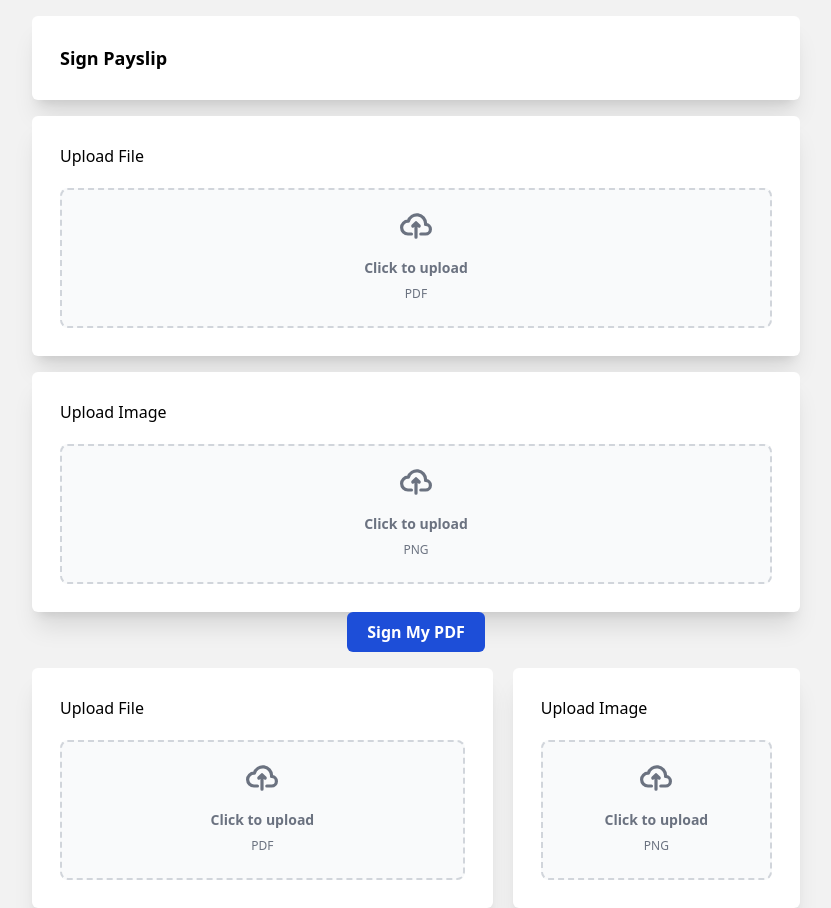
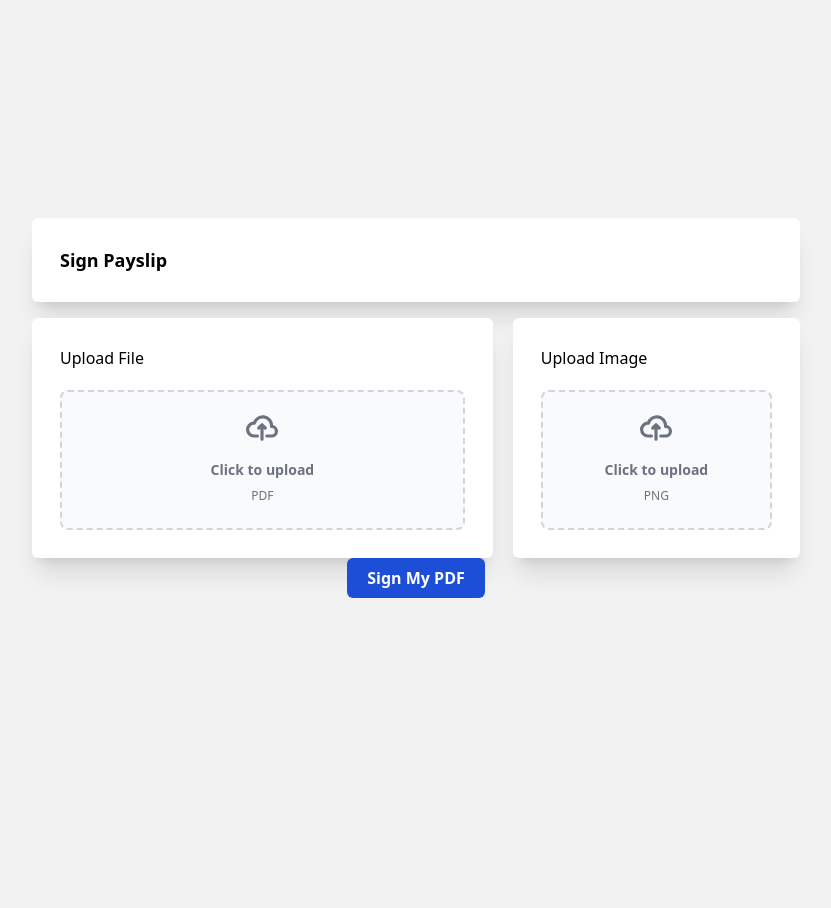
Before and after one commit to sunkenquest/payslip-e-sig, a Vue app: page / in a window 1280 px wide. Shown: the whole page, without its empty margins (224-1055 px from the left). After the commit the page ends 800 px from the top, so only its background shows below. Built offline with nearby package versions, Linux system fonts and the light colour scheme.

Commit message:
fix: error when merging

```diff
--- a/src/Pages/HomePage.vue
+++ b/src/Pages/HomePage.vue
@@ -1,18 +1,16 @@
 <template>
   <div class="flex flex-col justify-center items-center min-h-screen">
     <TitleMolecule />
-    <FileUploadOrganism />
-    <ImageUploadOrganism />
+    <div class="flex flex-col md:flex-row w-full md:w-[60%] items-center space-y-5 md:space-y-4 md:space-x-5">
+      <FileUploadOrganism class="w-full flex-2" />
+      <ImageUploadOrganism class="w-full flex-1" />
+    </div>
     <div>
       <input @click="pdfSignStore.SignPdf"
         class="font-bold text-white bg-blue-700 rounded-md py-2 px-5 cursor-pointer active:bg-blue-400" type="button"
         value="Sign My PDF" />
       <iframe v-if="pdfSignStore.signedPdf" :src="pdfSignStore.signedPdf.toString()" width="600" height="500"
         frameborder="0"></iframe>
-    </div>
-    <div class="flex flex-col md:flex-row w-full md:w-[60%] items-center space-y-5 md:space-y-4 md:space-x-5">
-      <FileUploadOrganism class="w-full flex-2" />
-      <ImageUploadOrganism class="w-full flex-1" />
     </div>
   </div>
 </template>
--- a/src/components/Organisms/FileUploadOrganism.vue
+++ b/src/components/Organisms/FileUploadOrganism.vue
@@ -36,8 +36,7 @@ const handleFileChange = (selectedFile: File) => {
       }
     };
     reader.readAsDataURL(selectedFile);
-    pdfSignStore.uploadPdf(file);
-    reader.readAsDataURL(file);
+    pdfSignStore.uploadPdf(selectedFile);
   } else {
     console.error('Invalid file type. Only PDFs are allowed.');
   }
```
